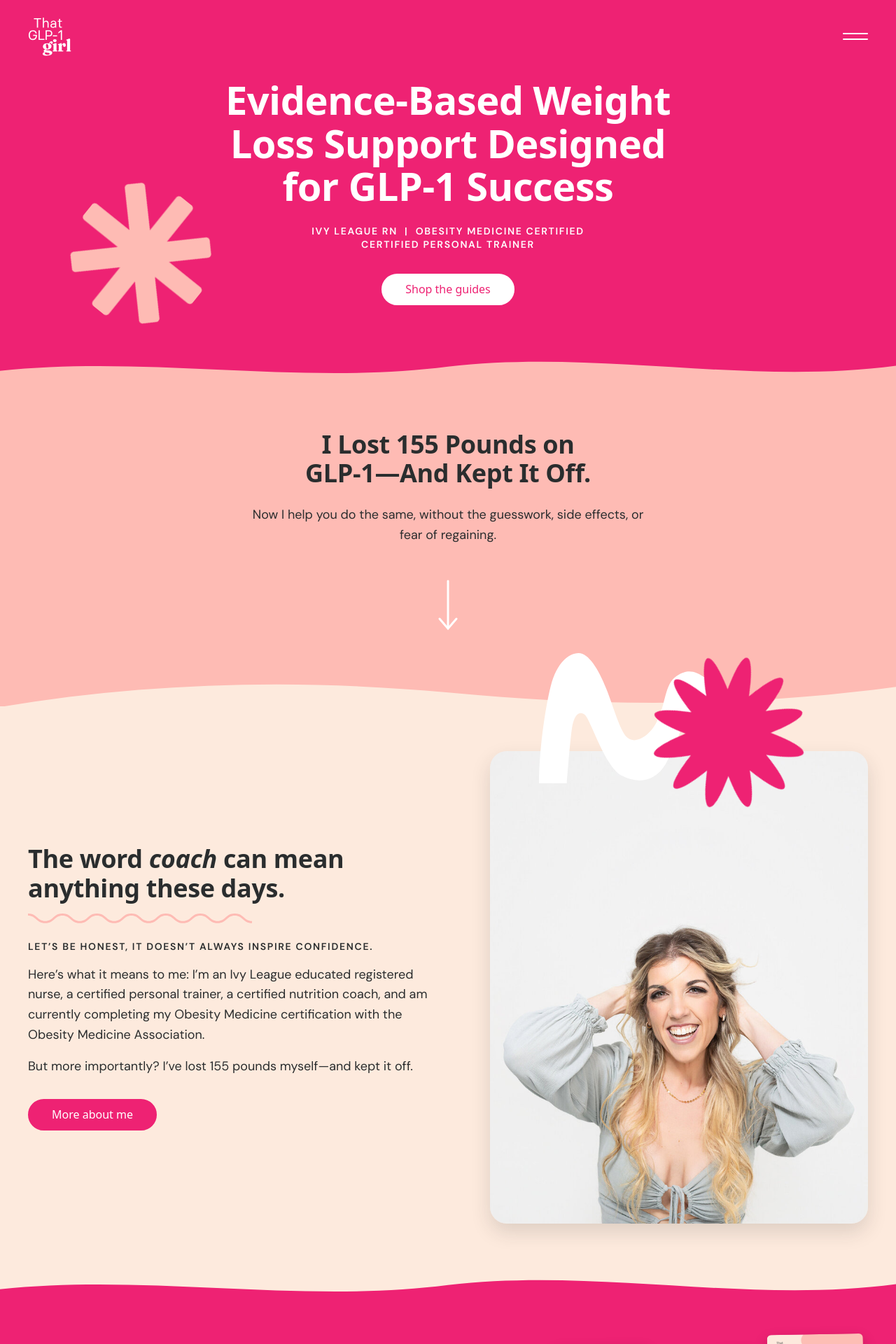
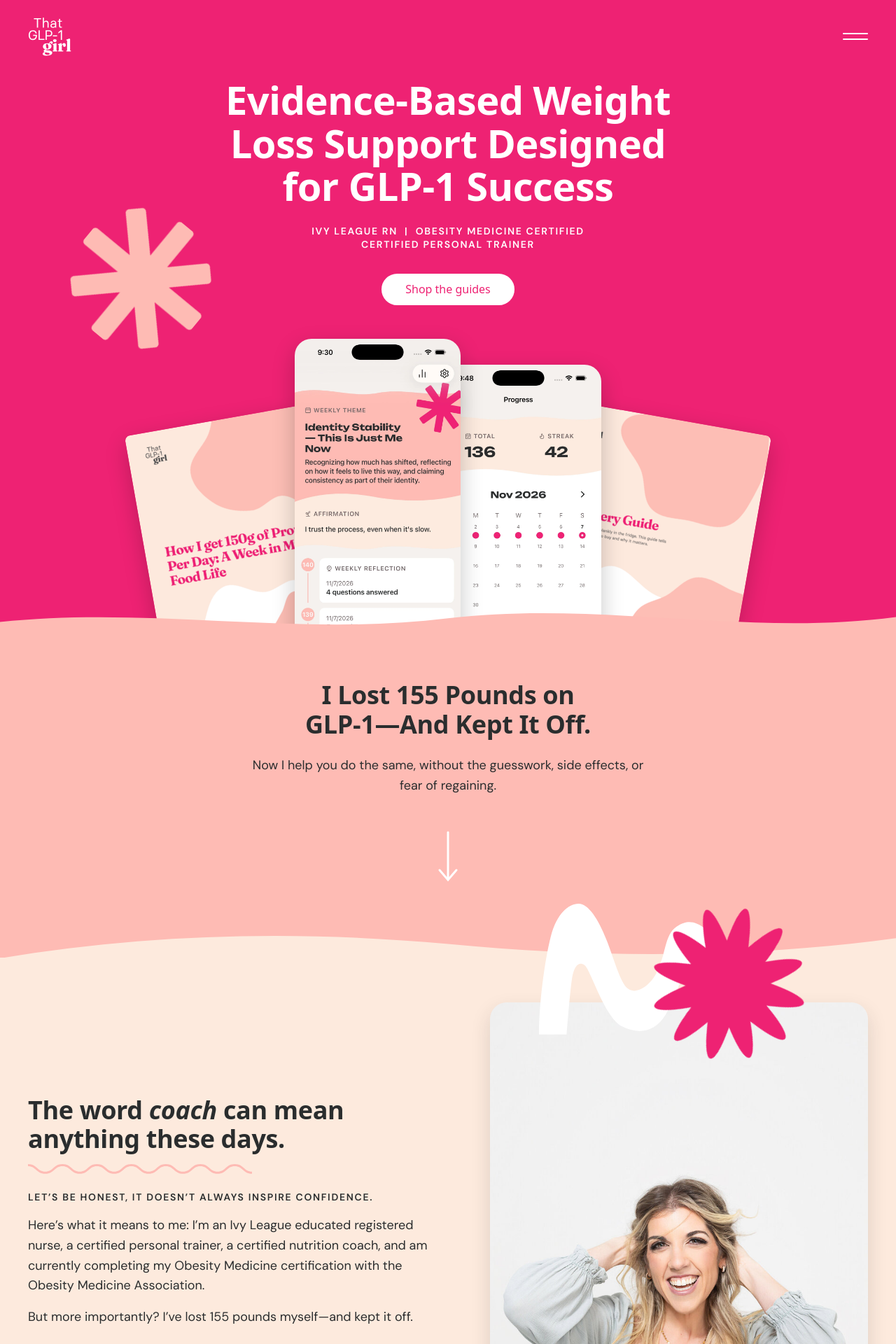
Before and after one commit to kylefiedler/glp1-marketing, a Jekyll site: the page built from index.html, in a window 1280 px wide. Shown: the top 1920 px of the page at 70% size. Built offline with Jekyll 4.4.1, drawn with Linux system fonts in a browser that asks for light colours; some web fonts are replaced.

Commit message:
Add app screens and guide covers to the homepage hero (#27)
Two overlapping app screens sit in the middle with a guide cover leaning
out from behind each, all cropped at the band's bottom edge like the
coaching hero.

Co-authored-by: Claude Opus 5.5 <noreply@anthropic.com>

```diff
--- a/_sass/_page-home.scss
+++ b/_sass/_page-home.scss
@@ -5,6 +5,78 @@
 
 @media (prefers-reduced-motion: reduce) {
   .home-stat__decor--star { animation: none; }
+}
+
+// ===== Hero media =====
+// Like the coaching hero, the images rise from the band's bottom edge and the
+// stat band's wave rises over them. Two app screens overlap in the middle; a
+// guide cover leans out from behind each one. Everything runs past the band's
+// bottom and is cropped there, so no bottom corners show.
+
+// rhythm-exception: the images sit on the hero's bottom edge.
+.home-hero {
+  padding-bottom: 0;
+}
+
+// The media makes the hero taller, so pin the asterisk beside the copy
+// instead of halfway down, clear of the left cover.
+.home-hero .page-hero__decor--asterisk { top: 300px; } // geometry:
+
+@media (max-width: $bp-md) {
+  .home-hero .page-hero__decor--asterisk { top: 8%; } // geometry:
+}
+
+.home-hero__media {
+  position: relative;
+  z-index: 2;
+  max-width: 960px; // geometry: the stack's overall width
+  margin: $grid-6 auto 0;
+  padding: 0 var(--gutter);
+  display: flex;
+  align-items: flex-end;
+  justify-content: center;
+  clip-path: inset(-#{$grid-16} -#{$grid-16} 0); // crops everything at the band's bottom edge
+}
+
+.home-hero__shot {
+  display: block;
+  position: relative;
+  min-width: 0;
+  height: auto;
+  box-shadow: 0 12px 32px rgba($color-black, 0.22);
+}
+
+.home-hero__shot--phone {
+  z-index: 1;
+  width: 26%;
+  aspect-ratio: 920 / 2000;
+  border-radius: 24px;
+  margin-bottom: -10%; // geometry: runs past the band edge to be cropped
+}
+
+// The right screen tucks a little under the left one and sits a touch lower.
+.home-hero__shot--right {
+  z-index: 0;
+  margin-left: -4%;
+  margin-bottom: -14%; // geometry:
+}
+
+// Covers sit behind the screens and lean outward from their bottom corner.
+.home-hero__shot--cover {
+  z-index: -1;
+  width: 32%;
+  aspect-ratio: 400 / 518;
+  border-radius: 8px;
+  margin-bottom: -4%; // geometry: runs past the band edge to be cropped
+}
+
+.home-hero__shot--cover-left  { margin-right: -12%; transform-origin: 100% 100%; transform: rotate(-10deg); }
+.home-hero__shot--cover-right { margin-left: -12%;  transform-origin: 0 100%;    transform: rotate(10deg); }
+
+@media (max-width: $bp-md) {
+  .home-hero__media { margin-top: $grid-4; }
+  .home-hero__shot--phone { border-radius: 14px; width: 30%; }
+  .home-hero__shot--cover { width: 32%; }
 }
 
 // ===== 155 lb stat banner =====
@@ -159,7 +231,7 @@
   display: grid;
   grid-template-columns: repeat(4, 1fr);
   gap: $grid-2;
-  transform: rotate(-3deg);
+
 
   img {
     width: 100%;
--- a/index.html
+++ b/index.html
@@ -11,7 +11,7 @@ permalink: /
 
 <main class="home">
 
-  <section class="section page-hero">
+  <section class="section page-hero home-hero">
     <span class="decor decor--asterisk-8pt page-hero__decor page-hero__decor--asterisk" aria-hidden="true">
       {% include decor/asterisk-8pt.svg %}
     </span>
@@ -23,7 +23,15 @@ permalink: /
         <a class="btn btn--white" href="{{ '/guides' | relative_url }}">Shop the guides</a>
       </p>
     </div>
+
     <div data-freebie-trigger aria-hidden="true"></div>
+
+    <div class="home-hero__media" aria-hidden="true">
+      <img class="home-hero__shot home-hero__shot--cover home-hero__shot--cover-left" src="{{ '/assets/images/home/protien-cover.png' | relative_url }}" alt="" width="400" height="518">
+      <img class="home-hero__shot home-hero__shot--phone home-hero__shot--left" src="{{ '/assets/images/journal/app-today.webp' | relative_url }}" alt="" width="920" height="2000">
+      <img class="home-hero__shot home-hero__shot--phone home-hero__shot--right" src="{{ '/assets/images/journal/app-progress.webp' | relative_url }}" alt="" width="920" height="2000">
+      <img class="home-hero__shot home-hero__shot--cover home-hero__shot--cover-right" src="{{ '/assets/images/home/grocery_guide_cover.png' | relative_url }}" alt="" width="400" height="518">
+    </div>
   </section>
 
   <section class="section home-stat">
```
